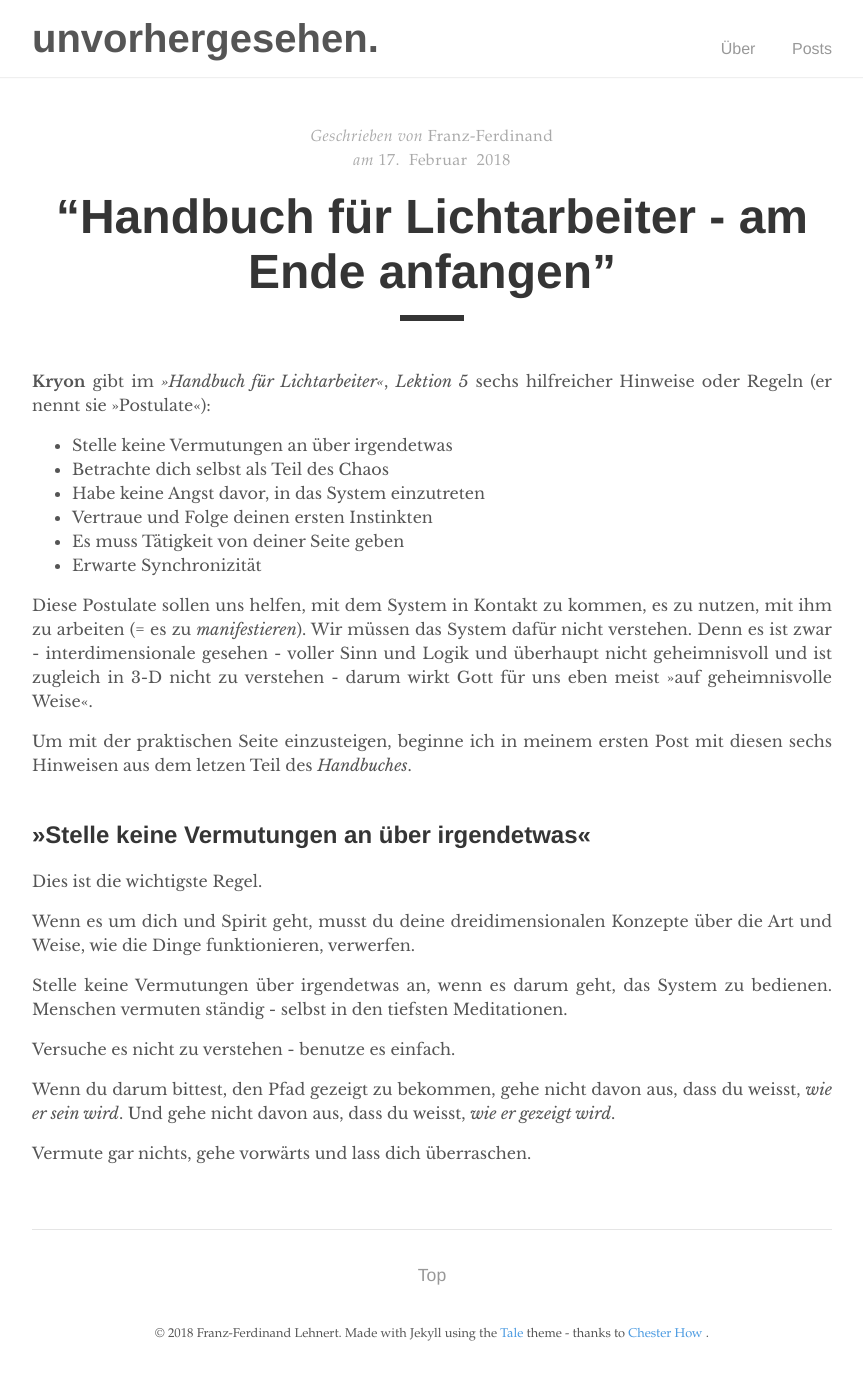
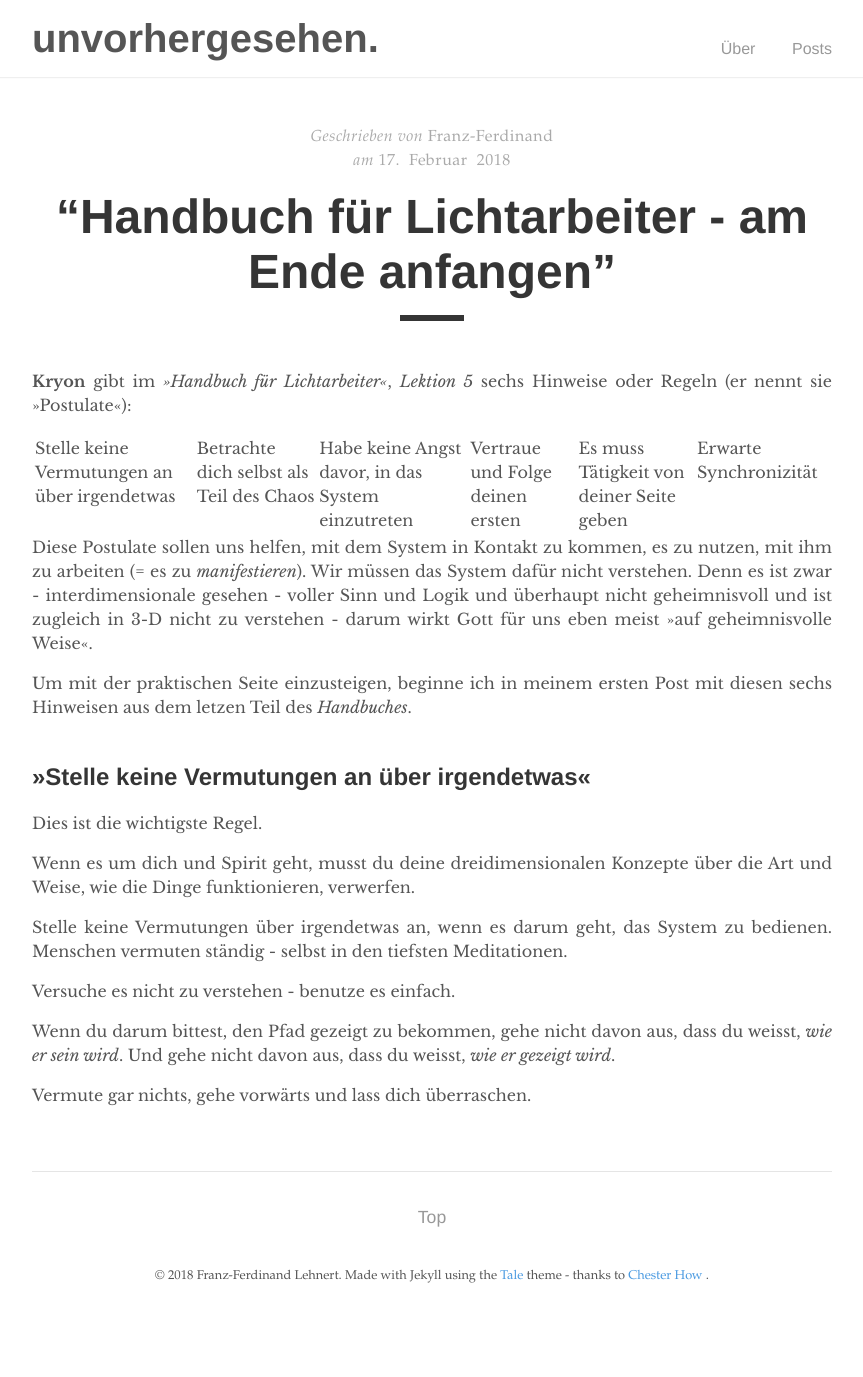
Before and after one commit to unvorhergesehen/unvorhergesehen.github.io, a Jekyll site: the page built from _posts/2018-02-17-hfl-anfang-am-ende.md, in a window 1280 px wide. Shown: the whole page, without its empty margins (208-1071 px from the left). Built offline with Jekyll 4.4.1, drawn with Linux system fonts in a browser that asks for light colours; after the commit the page ends 1319 px from its top, so only the background shows below that.

```diff
--- a/_posts/2018-02-17-hfl-anfang-am-ende.md
+++ b/_posts/2018-02-17-hfl-anfang-am-ende.md
@@ -3,14 +3,9 @@ layout: post
 title: “Handbuch für Lichtarbeiter - am Ende anfangen”
 author: "Franz-Ferdinand"
 ---
-**Kryon** gibt im _»Handbuch für Lichtarbeiter«_, _Lektion 5_ sechs hilfreicher Hinweise oder Regeln (er nennt sie »Postulate«):
+**Kryon** gibt im _»Handbuch für Lichtarbeiter«_, _Lektion 5_ sechs Hinweise oder Regeln (er nennt sie »Postulate«):
 
-* Stelle keine Vermutungen an über irgendetwas
-* Betrachte dich selbst als Teil des Chaos
-* Habe keine Angst davor, in das System einzutreten
-* Vertraue und Folge deinen ersten Instinkten
-* Es muss Tätigkeit von deiner Seite geben
-* Erwarte Synchronizität
+Stelle keine Vermutungen an über irgendetwas | Betrachte dich selbst als Teil des Chaos | Habe keine Angst davor, in das System einzutreten | Vertraue und Folge deinen ersten | Es muss Tätigkeit von deiner Seite geben | Erwarte Synchronizität
 
 Diese Postulate sollen uns helfen, mit dem System in Kontakt zu kommen, es zu nutzen, mit ihm zu arbeiten (= es zu _manifestieren_). Wir müssen das System dafür nicht verstehen. Denn es ist zwar - interdimensionale gesehen - voller Sinn und Logik und überhaupt nicht geheimnisvoll und ist zugleich in 3-D nicht zu verstehen - darum wirkt Gott für uns eben meist »auf geheimnisvolle Weise«.
 
```
